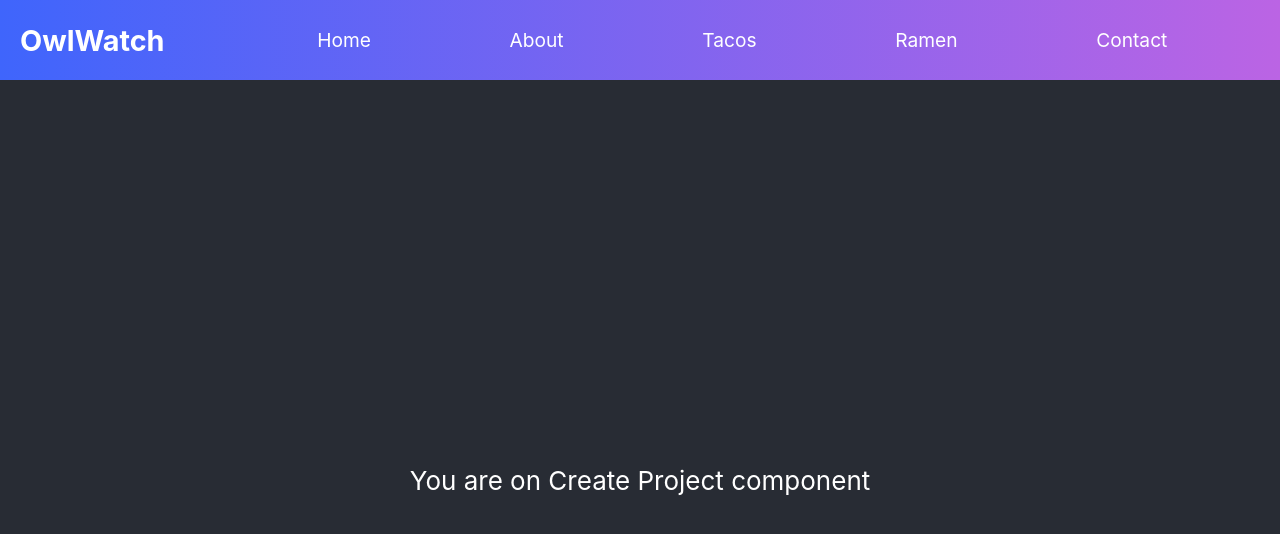
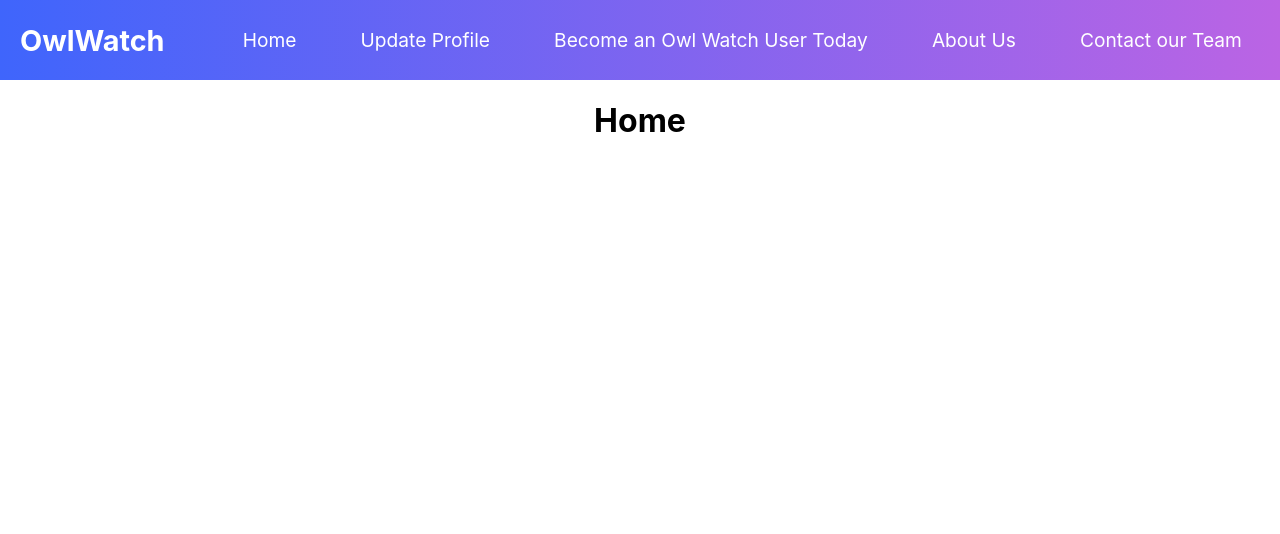
Before and after one commit to nat-hill/owl-watch, a React (Create React App) app in the folder owl-watch/: page / in a window 1280 px wide. Shown: the top 534 px of the page. Built offline with nearby package versions, Linux system fonts and the light colour scheme.

Commit message:
Added pages and navbar and synced the two.

```diff
--- a/owl-watch/src/App.css
+++ b/owl-watch/src/App.css
@@ -36,3 +36,8 @@
     transform: rotate(360deg);
   }
 }
+
+.container {
+  margin : 1rem;
+  text-align: center;
+}
--- a/owl-watch/src/App.js
+++ b/owl-watch/src/App.js
@@ -1,21 +1,48 @@
-import logo from './logo.svg';
 import './App.css';
 
+import Navbar from './Components/Navbar';
 
-import CreateProject from './routecomponents/CreateProject';
-import Navbar from './Components/Navbar'
+import Home from './pages/home';
+import Update from './pages/update';
+import Add from './pages/add';
+import About from './pages/about';
+import Contact from './pages/contact';
 //import { Router } from 'express';
 
 function App() {
+  let component
+  switch (window.location.pathname) {
+      case "/":
+        component = <Home />
+        break
+
+      case "/update":
+        component = <Update />
+        break
+
+      case "/add":
+        component = <Add />
+        break
+
+      case "/about":
+        component = <About />
+        break
+
+      case "/contact":
+        component = <Contact />
+        break
+
+      default:
+  }
+
+
   return (
-
-        <div className="App">
-          <Navbar />
-          <header className="App-header">
-
-               <CreateProject />
-           </header>
-        </div>
+    <>
+    <Navbar />
+    <div className="container">
+    {component}
+    </div>
+    </>
 
 
 
--- a/owl-watch/src/Components/MenuItems.js
+++ b/owl-watch/src/Components/MenuItems.js
@@ -5,23 +5,23 @@ export const MenuItems = [
         cName: 'nav-links'
     },
     {
-        title: 'About',
+        title: 'Update Profile',
         url: '/update',
         cName: 'nav-links'
     },
     {
-        title: 'Tacos',
-        url: '#',
+        title: 'Become an Owl Watch User Today',
+        url: '/add',
         cName: 'nav-links'
     },
     {
-        title: 'Ramen',
-        url: '#',
+        title: 'About Us ',
+        url: '/about',
         cName: 'nav-links'
     },
     {
-        title: 'Contact',
-        url: '#',
+        title: 'Contact our Team',
+        url: '/contact',
         cName: 'nav-links'
     }
 
--- /dev/null
+++ b/owl-watch/src/pages/about.js
@@ -0,0 +1,3 @@
+export default function About() {
+    return <h1> About </h1>
+}
--- /dev/null
+++ b/owl-watch/src/pages/add.js
@@ -0,0 +1,3 @@
+export default function Add() {
+    return <h1> Add </h1>
+}
--- /dev/null
+++ b/owl-watch/src/pages/contact.js
@@ -0,0 +1,3 @@
+export default function Contact() {
+    return <h1> Contact </h1>
+}
--- /dev/null
+++ b/owl-watch/src/pages/home.js
@@ -0,0 +1,3 @@
+export default function Home() {
+    return <h1> Home </h1>
+}
--- /dev/null
+++ b/owl-watch/src/pages/update.js
@@ -0,0 +1,3 @@
+export default function Update() {
+    return  <h1> Update</h1>
+}
```
